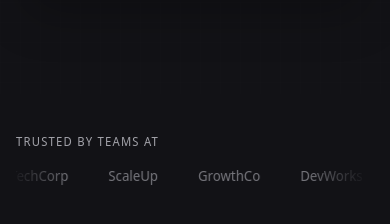
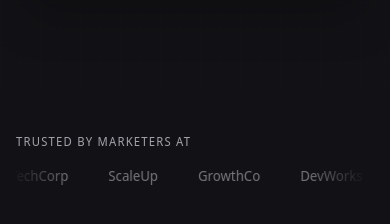
Before and after one commit to Lunim-Corporate/aifirstacademy, a React (Vite) app: page / in a window 390 px wide. Shown: the part 923-1147 px from the top of the page. Built offline with nearby package versions, Linux system fonts and the light colour scheme; no server answers.

Commit message:
Improve marquee animation and responsiveness

```diff
--- a/client/components/TrustedByMarquee.tsx
+++ b/client/components/TrustedByMarquee.tsx
@@ -104,7 +104,7 @@ export default function TrustedByMarquee({
       <div className="max-w-7xl mx-auto px-4 sm:px-6 lg:px-8">
         <div ref={wrapperRef} className="relative overflow-hidden text-muted-foreground">
           <div className="flex items-center gap-x-6 mb-4">
-            <span className="text-xs uppercase tracking-widest shrink-0">Trusted by teams at</span>
+            <span className="text-xs uppercase tracking-widest shrink-0">Trusted by marketers at</span>
           </div>
           <div className="relative">
             <div
```
